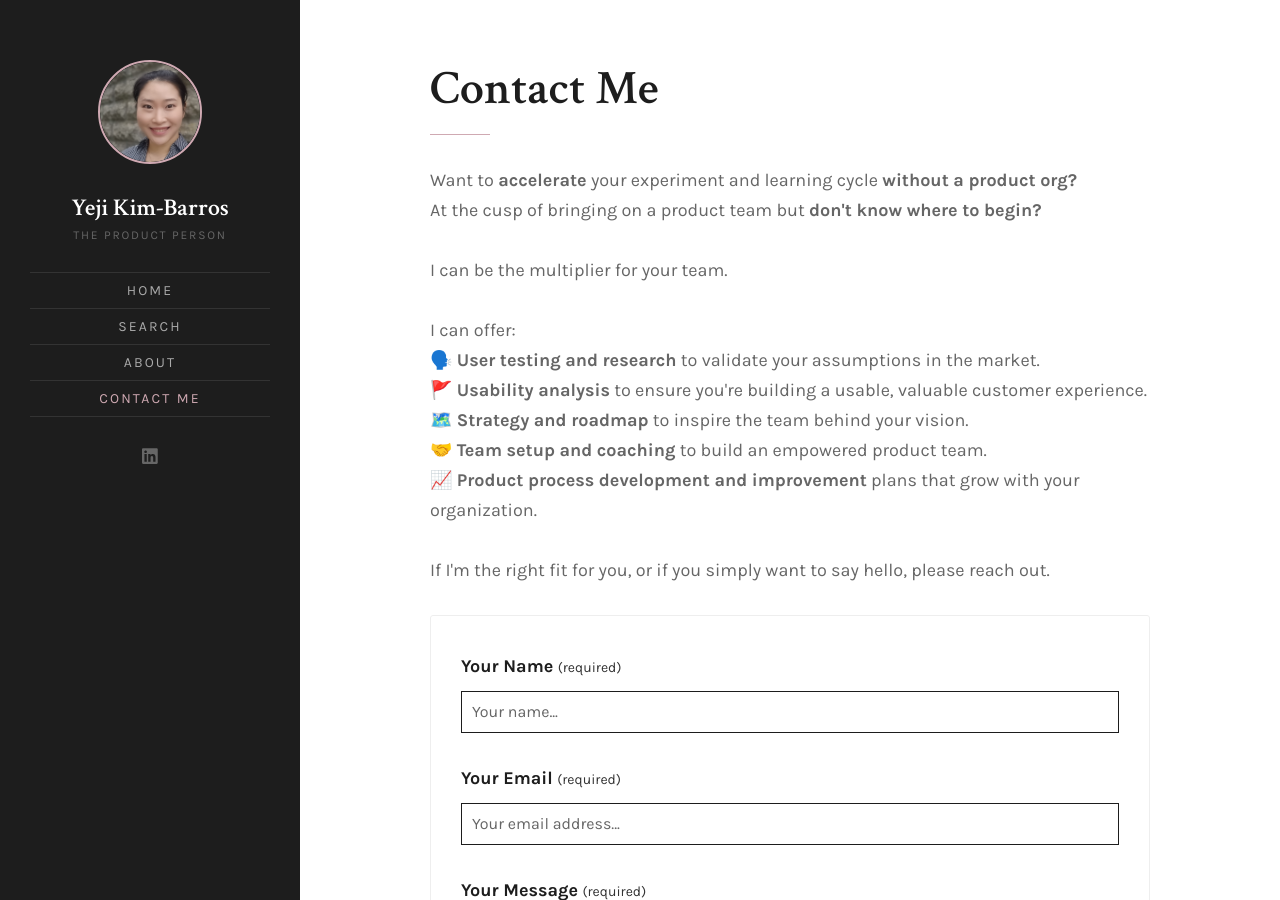
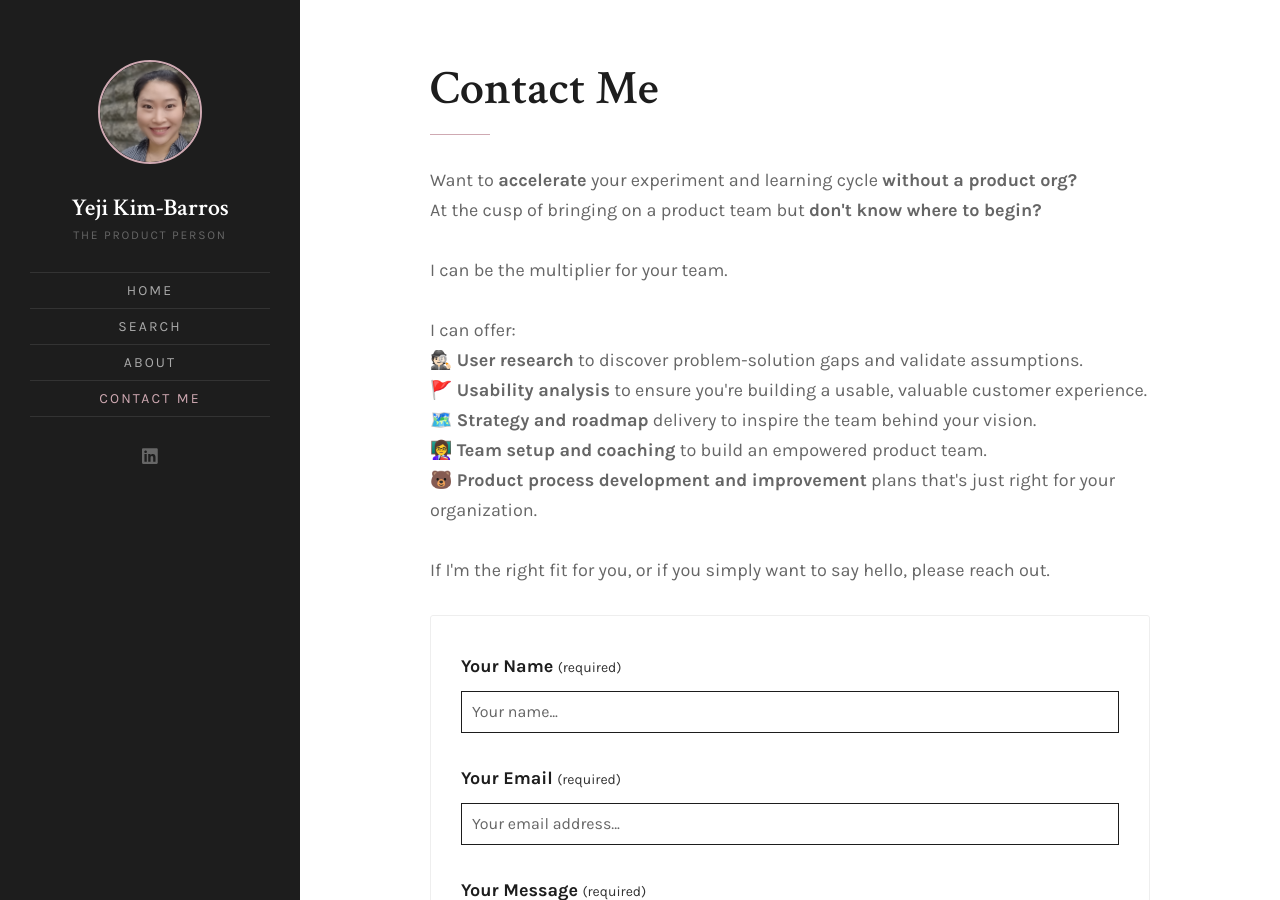
Before and after one commit to ykbarros/ykbarros.github.io, a Jekyll site: the page built from contact.html, in a window 1280 px wide and 900 px high. Built offline with Jekyll 4.4.1, drawn with Linux system fonts in a browser that asks for light colours; a script that is not in the unit is left out.

Commit message:
Update _config.yml

```diff
--- a/_config.yml
+++ b/_config.yml
@@ -29,11 +29,11 @@ At the cusp of bringing on a product team but <b>don't know where to begin?</b><
 I can be the multiplier for your team. <br><br>
 
 I can offer:<br>
-🗣️ <b>User testing and research</b> to validate your assumptions in the market.<br>
+🕵🏻 <b>User research</b> to discover problem-solution gaps and validate assumptions.<br>
 🚩 <b>Usability analysis</b> to ensure you're building a usable, valuable customer experience.<br>
-🗺️ <b>Strategy and roadmap</b> to inspire the team behind your vision.<br>
-🤝 <b>Team setup and coaching</b> to build an empowered product team.<br>
-📈 <b>Product process development and improvement</b> plans that grow with your organization.<br><br>
+🗺️ <b>Strategy and roadmap</b> delivery to inspire the team behind your vision.<br>
+👩‍🏫 <b>Team setup and coaching</b> to build an empowered product team.<br>
+🐻 <b>Product process development and improvement</b> plans that's just right for your organization.<br><br>
 
 If I'm the right fit for you, or if you simply want to say hello, please reach out."
 
```
